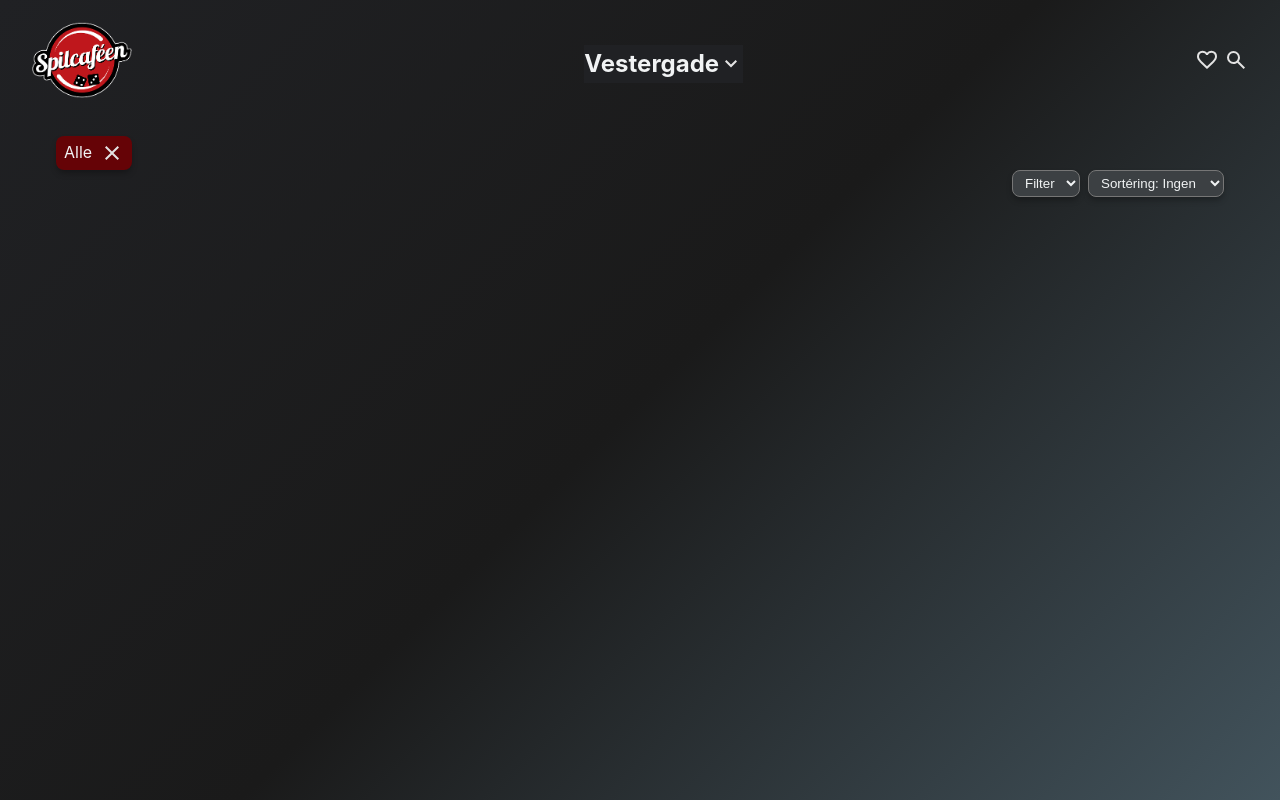
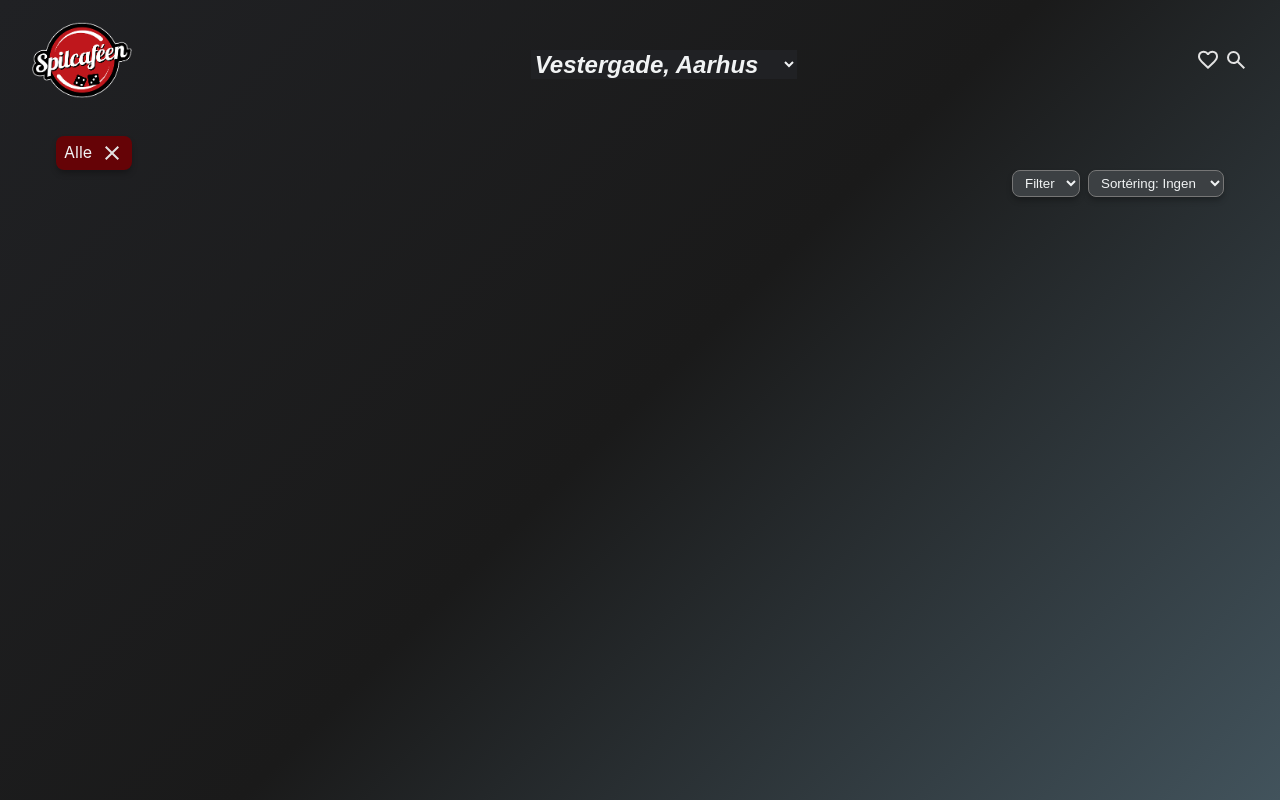
Before and after one commit to millehlauridsen-ops/Br-tspilscafe, a plain HTML site: page App.spil/index.html in a window 1280 px wide. Drawn offline with Linux system fonts and the light colour scheme; no server answers; a web font is replaced by a local one.

Commit message:
lidt arb

```diff
--- a/App.spil/app.css
+++ b/App.spil/app.css
@@ -1,3 +1,6 @@
+/* Import af sansita skrifttype fra Google Fonts */
+@import url("https://fonts.googleapis.com/css2?family=Sansita:ital,wght@0,400;0,700;0,800;0,900;1,400;1,700;1,800;1,900&display=swap");
+
 /* =====================
    DARK MODE CSS VARIABLES
    ===================== */
@@ -62,11 +65,17 @@ header {
   height: 16vh;
 }
 
-#sted-knap {
+#lokation {
   display: flex;
   align-items: center;
+  width: fit-content;
   background-color: var(--bg);
   color: var(--text);
+  border: var(--bg);
+  font-size: x-large;
+  font-family: "Sansita", sans-serif;
+  font-weight: 800;
+  font-style: italic;
 }
 
 /* =====================
@@ -137,6 +146,16 @@ main {
   border: 1px solid rgba(255, 255, 255, 0.2);
 }
 
+.card2-info {
+  padding-left: 1rem;
+  padding-right: 1rem;
+}
+
+.atributterCard2 {
+  display: flex;
+  justify-content: space-between;
+}
+
 .game-cover {
   width: 100%;
   height: 200px;
--- a/App.spil/app.js
+++ b/App.spil/app.js
@@ -45,9 +45,15 @@ function displayGame(game) {
   const gameHTML = `
     <div class="game-card">
       <img src="${game.image}" alt="Cover of ${game.title}" class="game-cover" />
+      <article class="card2-info">
       <h3>${game.title}</h3>
-      </P>player(s): ${game.players.min} - ${game.players.max}<br>
-      <p>Spilletid: ${game.playtime} minutter</p>
+        <section class="atributterCard2">
+          <div></P><svg xmlns="http://www.w3.org/2000/svg" height="24px" viewBox="0 -960 960 960" width="24px" fill="#e3e3e3"><path d="M40-160v-112q0-34 17.5-62.5T104-378q62-31 126-46.5T360-440q66 0 130 15.5T616-378q29 15 46.5 43.5T680-272v112H40Zm720 0v-120q0-44-24.5-84.5T666-434q51 6 96 20.5t84 35.5q36 20 55 44.5t19 53.5v120H760ZM360-480q-66 0-113-47t-47-113q0-66 47-113t113-47q66 0 113 47t47 113q0 66-47 113t-113 47Zm400-160q0 66-47 113t-113 47q-11 0-28-2.5t-28-5.5q27-32 41.5-71t14.5-81q0-42-14.5-81T544-792q14-5 28-6.5t28-1.5q66 0 113 47t47 113ZM120-240h480v-32q0-11-5.5-20T580-306q-54-27-109-40.5T360-360q-56 0-111 13.5T140-306q-9 5-14.5 14t-5.5 20v32Zm240-320q33 0 56.5-23.5T440-640q0-33-23.5-56.5T360-720q-33 0-56.5 23.5T280-640q0 33 23.5 56.5T360-560Zm0 320Zm0-400Z"/></svg>
+          ${game.players.min} - ${game.players.max}<br></div>
+          <div><p><svg xmlns="http://www.w3.org/2000/svg" height="24px" viewBox="0 -960 960 960" width="24px" fill="#e3e3e3"><path d="M480-120q-74 0-139.5-28.5T226-226q-49-49-77.5-114.5T120-480q0-44 10-85.5t29-78q19-36.5 45.5-68T264-768l272 272-56 56-216-216q-30 36-47 80.5T200-480q0 116 82 198t198 82q116 0 198-82t82-198q0-107-68.5-184.5T520-756v76h-80v-160h40q74 0 139.5 28.5T734-734q49 49 77.5 114.5T840-480q0 74-28.5 139.5T734-226q-49 49-114.5 77.5T480-120ZM280-440q-17 0-28.5-11.5T240-480q0-17 11.5-28.5T280-520q17 0 28.5 11.5T320-480q0 17-11.5 28.5T280-440Zm200 200q-17 0-28.5-11.5T440-280q0-17 11.5-28.5T480-320q17 0 28.5 11.5T520-280q0 17-11.5 28.5T480-240Zm200-200q-17 0-28.5-11.5T640-480q0-17 11.5-28.5T680-520q17 0 28.5 11.5T720-480q0 17-11.5 28.5T680-440Z"/></svg>
+          ${game.playtime} min</p></div>
+        </section>
+      </article>
     </div>
   `;
   gameList.insertAdjacentHTML("beforeend", gameHTML);
--- a/App.spil/index.html
+++ b/App.spil/index.html
@@ -17,18 +17,13 @@
         />
       </span>
 
-      <div id="sted-knap">
-        <h2>Vestergade</h2>
-        <svg
-          xmlns="http://www.w3.org/2000/svg"
-          height="24px"
-          viewBox="0 -960 960 960"
-          width="24px"
-          fill="#e3e3e3"
-        >
-          <path d="M480-344 240-584l56-56 184 184 184-184 56 56-240 240Z" />
-        </svg>
-      </div>
+      <select id="lokation">
+        <option value="vestergade">Vestergade, Aarhus</option>
+        <option value="fredensgade">Fredensgade, Aarhus</option>
+        <option value="Horsens">Horsens</option>
+        <option value="Odense">Odense</option>
+        <option value="Aalborg">Aalborg</option>
+      </select>
 
       <div>
         <svg
```
